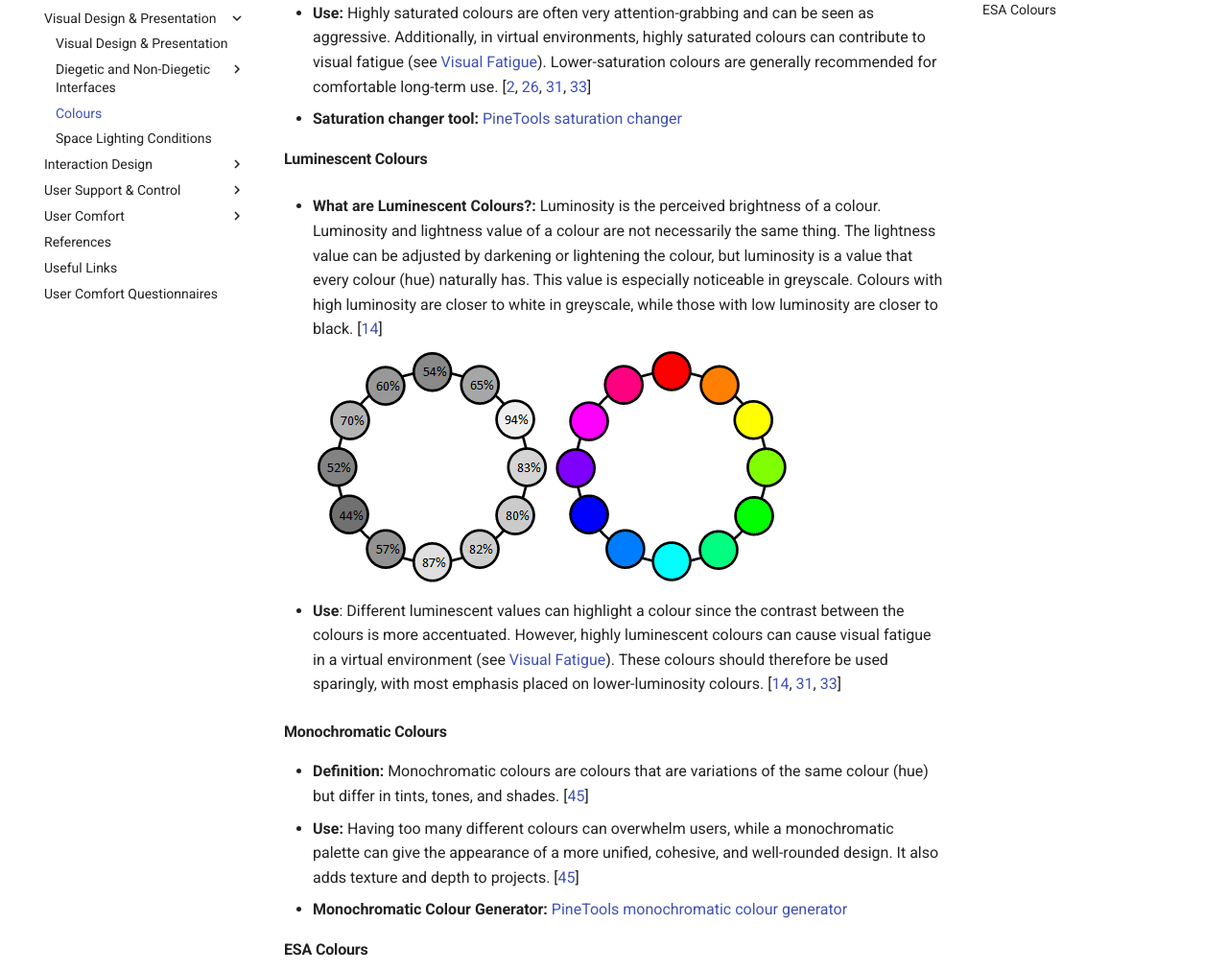
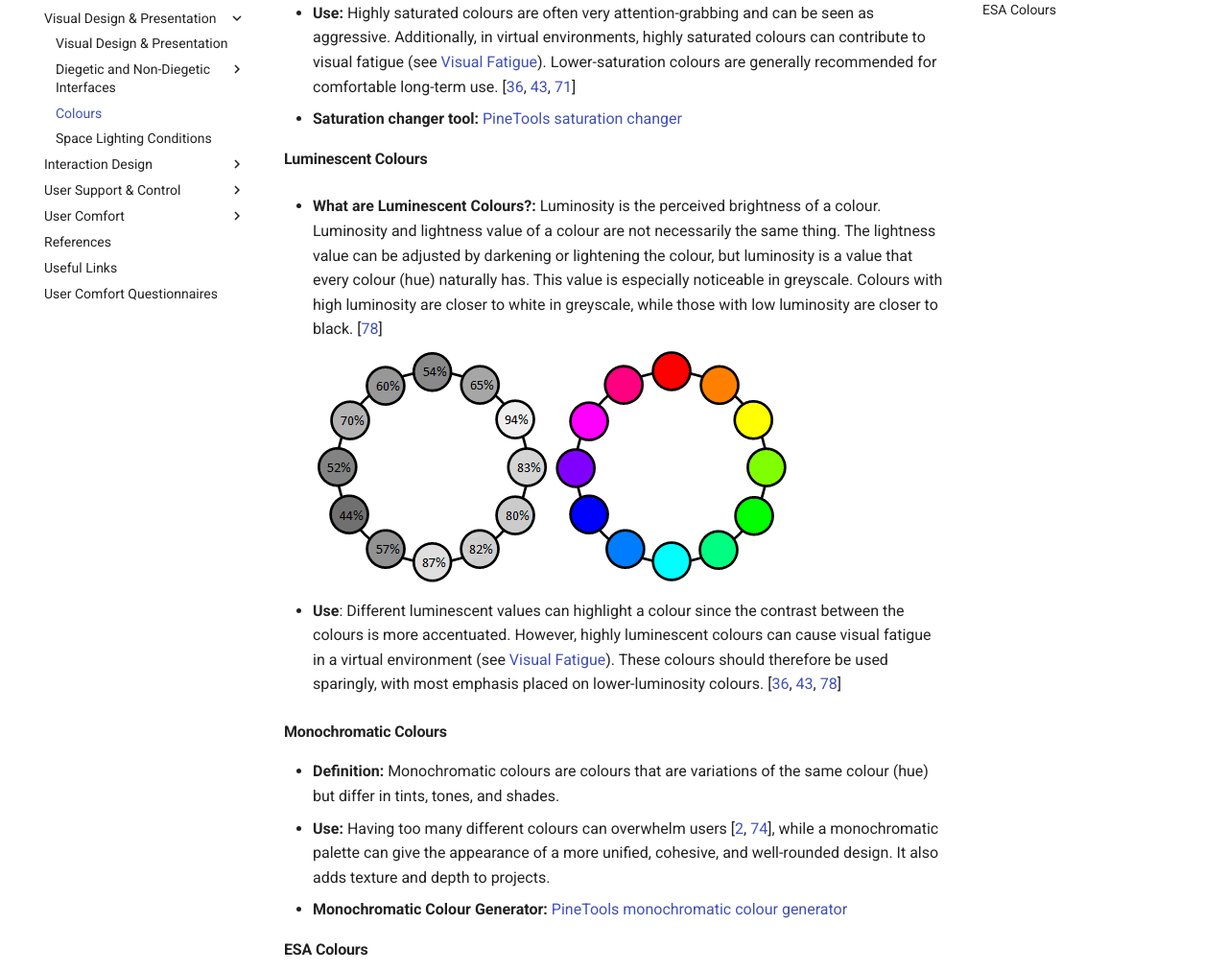
Before and after one commit to floriansaling/eac-ux-guidelines, an MkDocs documentation site: the page built from docs/Colours.md, in a window 1280 px wide and 1400 px high, scrolled down 1071 px. Shown: the part 179-1191 px from the top of the window at 96% size. Built offline with MkDocs 1.6.1 and Material for MkDocs 9.7.7, drawn with Linux system fonts in a browser that asks for light colours; comment, search, counter and statistics services are not loaded; some of the changed text lies outside the part shown.

Commit message:
Update Colours.md
updated citations from paper

```diff
--- a/docs/Colours.md
+++ b/docs/Colours.md
@@ -27,29 +27,29 @@
 </tr>
 </table>
 
-Colours are an important aspect of any application. Choosing the wrong colours can reduce the feeling of immersion, seem off-putting, and even cause visual fatigue. Studies have shown that some colours are more pleasing in a virtual environment.
+Colours are an important aspect of any application. Choosing the wrong colours can reduce the feeling of immersion, seem off-putting, and even cause visual fatigue. \[[18](References.md#ref-18), [36](References.md#ref-36), [43](References.md#ref-43)\] Studies have shown that some colours are more pleasing in a virtual environment.
 
 #### Saturated Colours
 
-* **What Are Saturated Colours?:** Saturation refers to the intensity of the colour. The more saturated a colour is, the more vibrant it appears. On the other hand, the less saturated a colour is, the closer it gets to grey. \[[2](References.md#ref-2), [26](References.md#ref-26)\]
+* **What Are Saturated Colours?:** Saturation refers to the intensity of the colour. The more saturated a colour is, the more vibrant it appears. On the other hand, the less saturated a colour is, the closer it gets to grey. \[[71](References.md#ref-71)\]
 
     ![image.png](/eac-ux-guidelines/uploads/bb25bc27cea0484963cf77f135707d44/image.png){width="441"}
 
-* **Use:** Highly saturated colours are often very attention-grabbing and can be seen as aggressive. Additionally, in virtual environments, highly saturated colours can contribute to visual fatigue (see [Visual Fatigue](Visual-Fatigue.md)). Lower-saturation colours are generally recommended for comfortable long-term use. \[[2](References.md#ref-2), [26](References.md#ref-26), [31](References.md#ref-31), [33](References.md#ref-33)\]
+* **Use:** Highly saturated colours are often very attention-grabbing and can be seen as aggressive. Additionally, in virtual environments, highly saturated colours can contribute to visual fatigue (see [Visual Fatigue](Visual-Fatigue.md)). Lower-saturation colours are generally recommended for comfortable long-term use. \[[36](References.md#ref-36), [43](References.md#ref-43), [71](References.md#ref-71)\]
 * **Saturation changer tool:** [PineTools saturation changer](https://pinetools.com/change-color-saturation)
 
 #### Luminescent Colours
 
-* **What are Luminescent Colours?:** Luminosity is the perceived brightness of a colour. Luminosity and lightness value of a colour are not necessarily the same thing. The lightness value can be adjusted by darkening or lightening the colour, but luminosity is a value that every colour (hue) naturally has. This value is especially noticeable in greyscale. Colours with high luminosity are closer to white in greyscale, while those with low luminosity are closer to black. \[[14](References.md#ref-14)\]
+* **What are Luminescent Colours?:** Luminosity is the perceived brightness of a colour. Luminosity and lightness value of a colour are not necessarily the same thing. The lightness value can be adjusted by darkening or lightening the colour, but luminosity is a value that every colour (hue) naturally has. This value is especially noticeable in greyscale. Colours with high luminosity are closer to white in greyscale, while those with low luminosity are closer to black. \[[78](References.md#ref-78)\]
 
     ![image.png](/eac-ux-guidelines/uploads/78a2d1c2ee781b0267678b8c9534a388/image.png)
 
-* **Use**: Different luminescent values can highlight a colour since the contrast between the colours is more accentuated. However, highly luminescent colours can cause visual fatigue in a virtual environment (see [Visual Fatigue](Visual-Fatigue.md)). These colours should therefore be used sparingly, with most emphasis placed on lower-luminosity colours. \[[14](References.md#ref-14), [31](References.md#ref-31), [33](References.md#ref-33)\]
+* **Use**: Different luminescent values can highlight a colour since the contrast between the colours is more accentuated. However, highly luminescent colours can cause visual fatigue in a virtual environment (see [Visual Fatigue](Visual-Fatigue.md)). These colours should therefore be used sparingly, with most emphasis placed on lower-luminosity colours. \[[36](References.md#ref-36), [43](References.md#ref-43), [78](References.md#ref-78)\]
 
 #### Monochromatic Colours
 
-* **Definition:** Monochromatic colours are colours that are variations of the same colour (hue) but differ in tints, tones, and shades. \[[45](References.md#ref-45)\]
-* **Use:** Having too many different colours can overwhelm users, while a monochromatic palette can give the appearance of a more unified, cohesive, and well-rounded design. It also adds texture and depth to projects. \[[45](References.md#ref-45)\]
+* **Definition:** Monochromatic colours are colours that are variations of the same colour (hue) but differ in tints, tones, and shades.
+* **Use:** Having too many different colours can overwhelm users \[[2](References.md#ref-2), [74](References.md#ref-74)\], while a monochromatic palette can give the appearance of a more unified, cohesive, and well-rounded design. It also adds texture and depth to projects.
 * **Monochromatic Colour Generator:** [PineTools monochromatic colour generator](https://pinetools.com/monochromatic-colors-generator)
 
 #### ESA Colours
```
